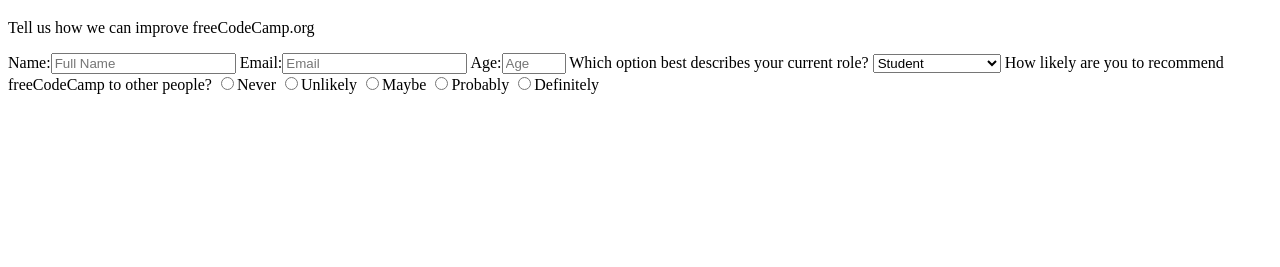
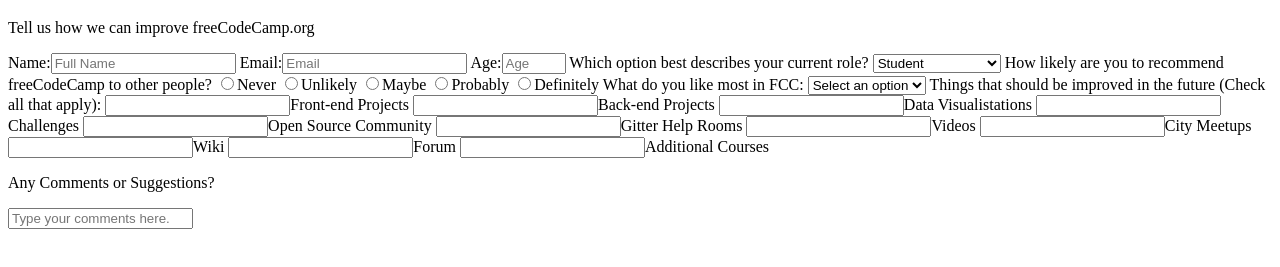
Before and after one commit to jackholtby/fccP2Survey, a plain HTML site: page index.html in a window 1280 px wide. Shown: the part 61-328 px from the top of the page. Drawn offline with Linux system fonts and the light colour scheme.

Commit message:
Completed based HTML for full form.

```diff
--- a/index.html
+++ b/index.html
@@ -19,11 +19,11 @@
     <label id="dropdown-label">Which option best describes your current role?
 
       <select>
-      <option value="Student">Student</option>
-      <option value="Full time job">Full time Job</option>
-      <option value="Full time learner">Full Time learning</option>
-      <option value="Prefer not to say">Prefer not to say</option>
-      <option value="Other">Other</option>
+      <option id="student" value="Student">Student</option>
+      <option id="fulltime" value="Full time job">Full time Job</option>
+      <option id="fulllearner" value="Full time learner">Full Time learning</option>
+      <option id="notsay" value="Prefer not to say">Prefer not to say</option>
+      <option id="other" value="Other">Other</option>
       </select>
     </label>
 
@@ -34,6 +34,34 @@
       <input id="probably" type="radio" name="recommend">Probably
       <input id="definitely" type="radio" name="recommend">Definitely
     </label>
+
+    <label for="like">What do you like most in FCC:
+      <select>
+        <option disabled selected value>Select an option</option>
+        <option id="likechallenges" value="Challenges" name="like">Challenges</option>
+        <option id="projects" value="Projects" name="like">Projects</option>
+        <option id="community" value="Community" name="like">Community</option>
+        <option id="opensource" value="OpenSource" name="like">OpenSource</option>
+      </select>
+    </label>
+
+    <label for="improvement">Things that should be improved in the future (Check all that apply):
+        <input id="frontend" name="improvement">Front-end Projects
+        <input id="backend" name="improvement">Back-end Projects
+        <input id="data" name="data">Data Visualistations
+        <input id="challenges-improve" name="improvement">Challenges
+        <input id="opensourcecommunity" name="improvement">Open Source Community
+        <input id="gitterhelp" name="improvement">Gitter Help Rooms
+        <input id="videos" name="improvement">Videos
+        <input id="citymeetups" name="improvement">City Meetups
+        <input id="wiki" name="improvement">Wiki
+        <input id="forum" name="improvement">Forum
+        <input id="addcourses" name="improvement">Additional Courses
+    </label>
+
+    <p>Any Comments or Suggestions?</p>
+    <input type="text" placeholder="Type your comments here."
+
   </form>
 </body>
 
```
